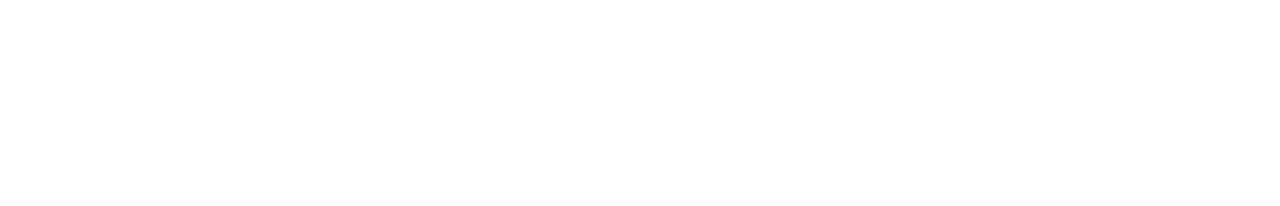
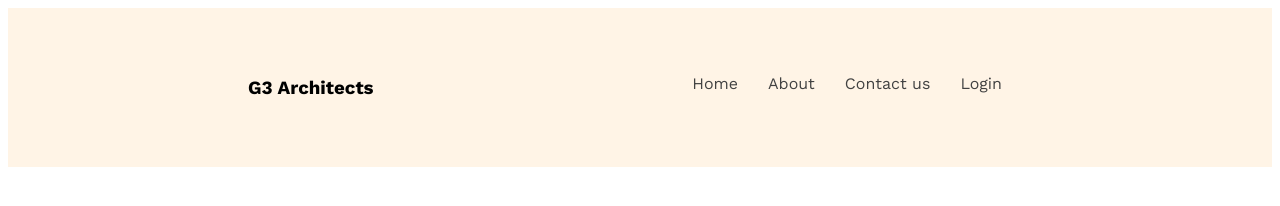
Before and after one commit to AbdulWahidKhan315/g3-architect-website, a plain HTML site: page index.html in a window 1280 px wide. Drawn offline with nearby package versions, Linux system fonts and the light colour scheme.

Commit message:
added the nav section

```diff
--- a/index.html
+++ b/index.html
@@ -7,6 +7,22 @@
     <link rel="stylesheet" href="style.css">
 </head>
 <body>
+    <header>
+        <nav>
+            <h3 class="nav-title">G3 Architects</h3>
+            <ul>
+                <li><a href="">Home</a></li>
+                <li><a href="">About</a></li>
+                <li><a href="">Contact us</a></li>
+                <li><a href="">Login</a></li>
+            </ul>
+        </nav>
+    </header>
+    <main>
 
+    </main>
+    <footer>
+
+    </footer>
 </body>
 </html>
--- a/style.css
+++ b/style.css
@@ -0,0 +1,25 @@
+@import url('https://fonts.googleapis.com/css2?family=Work+Sans:wght@400;600;700;800&display=swap');
+*{
+    font-family: 'Work Sans', sans-serif;
+}
+header{
+    background-color: rgba(255, 144, 14, 0.10);
+    padding: 50px 240px;
+}
+nav{
+    display: flex;
+    justify-content: space-between;
+}
+nav > ul{
+    display: flex;
+}
+nav li{
+    list-style: none;
+    margin-right: 30px;
+    font-weight: 500;
+    font-size: 1rem;
+}
+nav a{
+    text-decoration: none;
+    color: #424242;
+}
```
